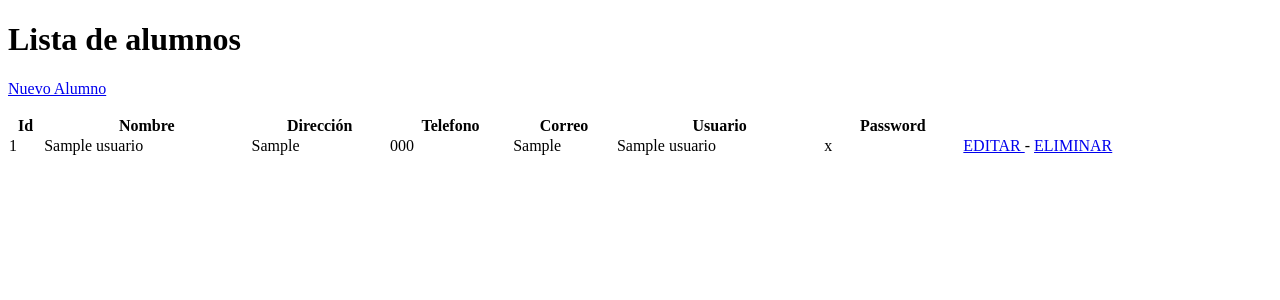
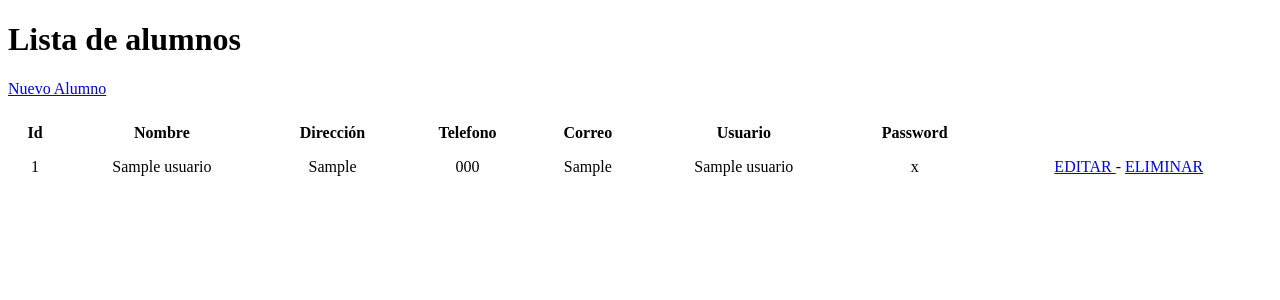
Before and after one commit to HazielMaldonado/ProyectoProgWeb, a PHP site: page / in a window 1280 px wide. Shown: the top 300 px of the page. Run offline with PHP 8.4, Linux system fonts and the light colour scheme; tables that the repository leaves empty or names only in its code hold one stand-in row (values such as "Sample post"); a stand-in replaces the project's code that opens the database connection.

Commit message:
Cambio 6

```diff
--- a/estilos.css
+++ b/estilos.css
@@ -2,3 +2,8 @@ table{
     border-collapse: collapse;
     width:100%;
 }
+
+th,td{
+    text-align: center;
+    padding: 8px;
+}
```
